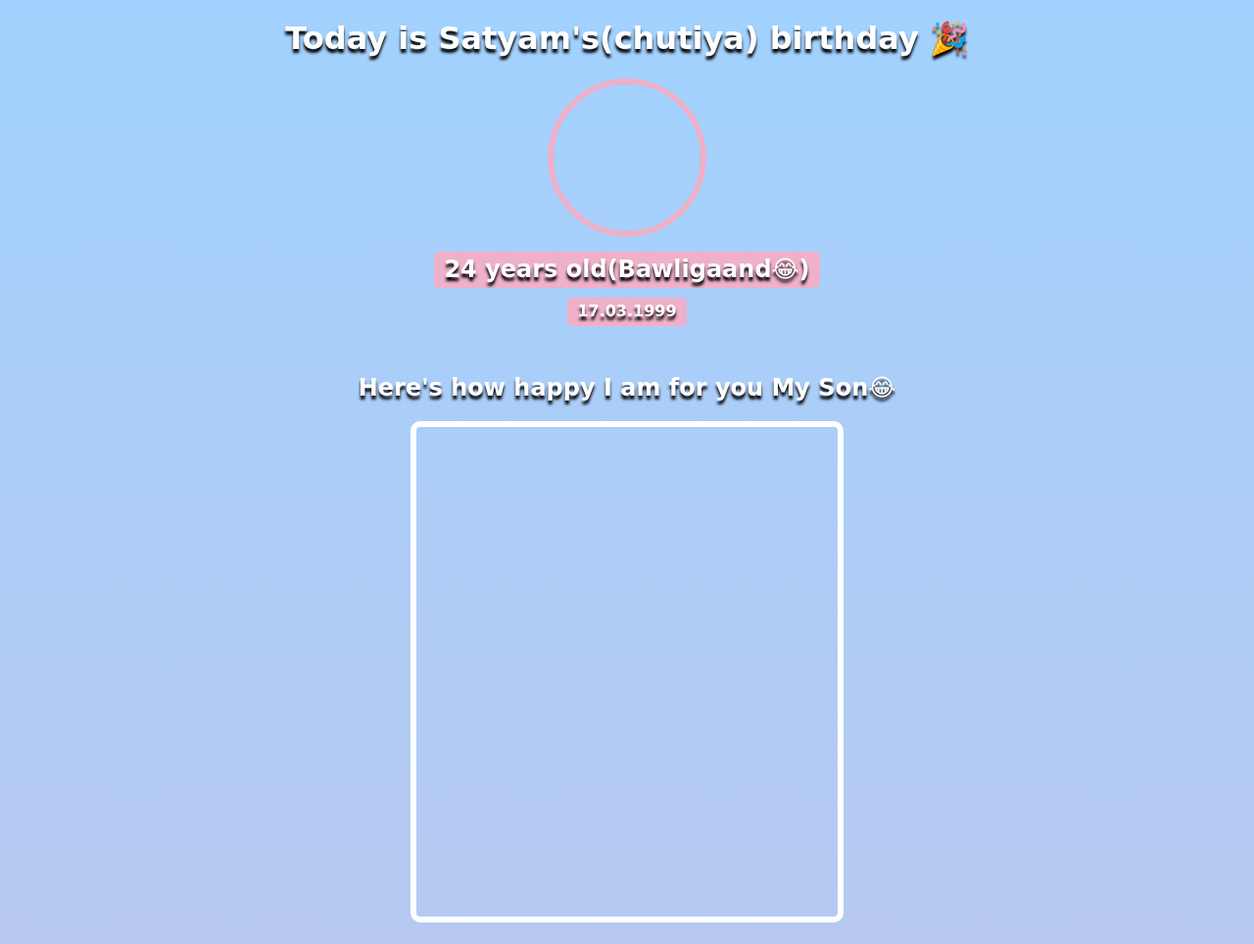
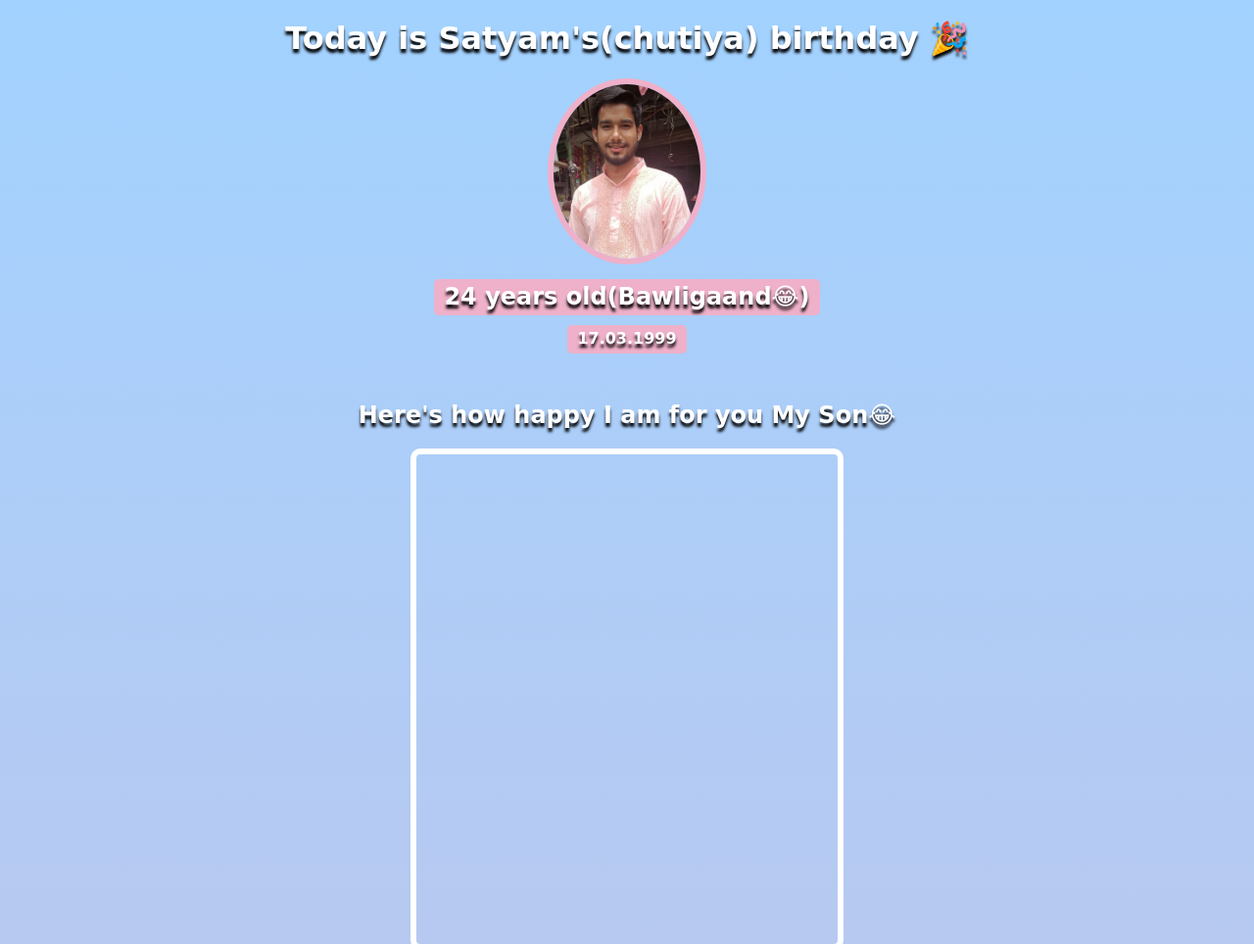
Before and after one commit to mohdfarman786/birthday-satyam, a website built with Vite: page index.html in a window 1280 px wide. Shown: the top 964 px of the page at 98% size. Built offline with nearby package versions, Linux system fonts and the light colour scheme; files whose address does not match are found by name; a web font is replaced by a local one.

Commit message:
Update index.html

```diff
--- a/index.html
+++ b/index.html
@@ -8,7 +8,7 @@
     <body>
         <div id="header">
             <h1>Today is Satyam's(chutiya) birthday 🎉</h1>
-            <img id="bff-img" src="nick.jpg">
+            <img id="bff-img" src="img.jpg">
             <h2 id="bday-age">24 years old(Bawligaand😂)</h2>
             <h4 id="bday-date">17.03.1999</h4>
         </div>
```
